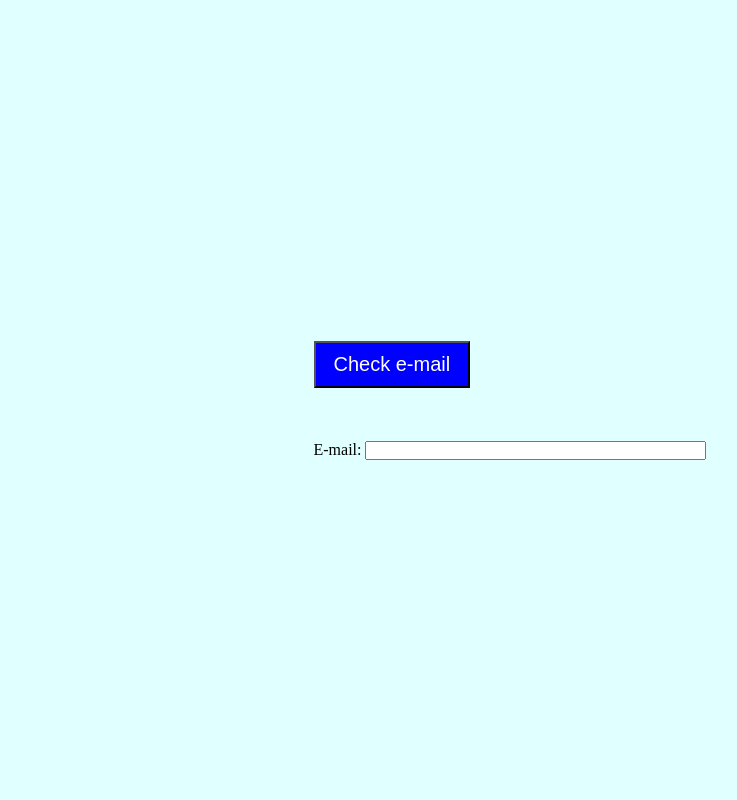
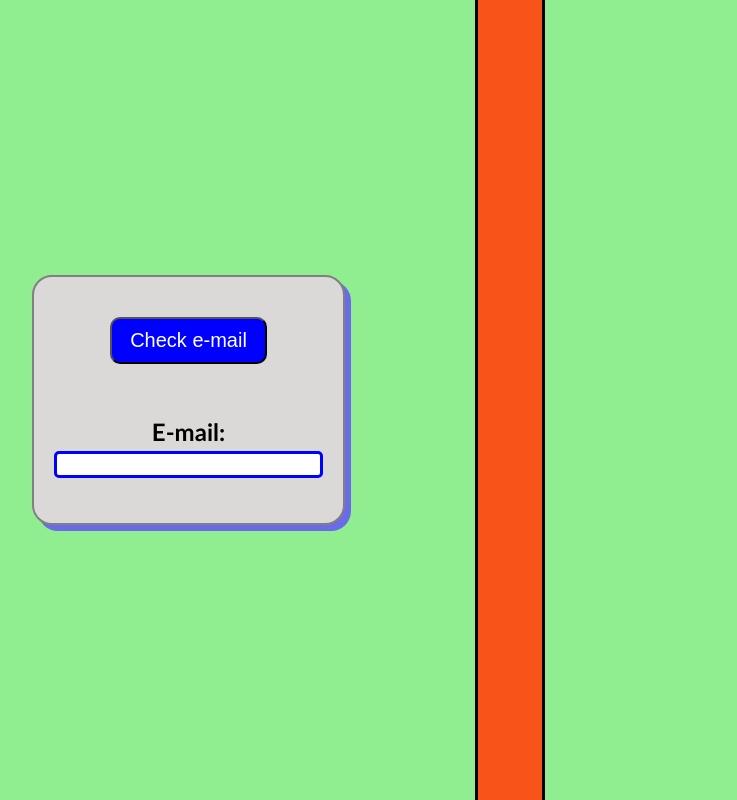
Before and after one commit to MicheleSula/js-mail-dadi, a plain HTML site: page index.html in a window 1280 px wide. Both pictures are taken after a click on the button "Check e-mail". Shown: the whole page, without its empty margins (130-867 px from the left). Drawn offline with Linux system fonts and the light colour scheme.

Commit message:
Added some style to email checker

```diff
--- a/assets/scripts/main.js
+++ b/assets/scripts/main.js
@@ -15,10 +15,17 @@ button.addEventListener("click",
         }
 
         if (emailInputChecker === 1) {
-            console.log("Element found");
+            document.querySelector("h3").classList.add('green-text');
+            document.querySelector("h3").innerHTML = "Email corretta";
         } else {
-            console.log("Element not found");
+            document.querySelector("h3").classList.add('red-text');
+            document.querySelector("h3").innerHTML = "Email sbagliata";
         }
 
+        setTimeout(() => {
+            document.querySelector("h3").innerHTML = "";
+            document.querySelector("h3").classList.remove('red-text');
+            document.querySelector("h3").classList.remove('green-text');
+        }, 1000);
     }
 );
--- a/css/style.css
+++ b/css/style.css
@@ -4,13 +4,68 @@
     box-sizing: border-box;
 }
 
+body {
+    font-family: 'Gill Sans', 'Gill Sans MT', Calibri, 'Trebuchet MS', sans-serif;
+}
+
+.green-text {
+    color: green;
+}
+
+.red-text {
+    color: red;
+}
+
+h3 {
+    font-weight: bold;
+}
+
+#input {
+
+    border: 3px solid blue;
+    padding: 3px;
+    border-radius: 5px;
+    margin-top: 5px;
+    margin-bottom: 5px;
+}
 main {
     height: 100vh;
     width: 100vw;
     display: flex;
+    background-color: lightgreen;
+}
+
+#section-left {
+    width: 45%;
+    height: 100%;
+    margin-left: 2.5%;
+    display: flex;
     justify-content: center;
     align-items: center;
-    background-color: lightcyan;
+    border-right: 3px solid rgb(0, 0, 0);
+}
+#fill-color {
+    width: 5%;
+    height: 100%;
+    background-color: rgb(248, 84, 25);
+}
+#section-right {
+    width: 45%;
+    height: 100%;
+    margin-right: 2.5%;
+    display: flex;
+    justify-content: center;
+    align-items: center;
+    border-left: 3px solid rgb(0, 0, 0);
+}
+
+#mail-container {
+    text-align: center;
+    background-color: rgb(219, 216, 216);
+    border-radius: 20px;
+    padding: 40px 20px;
+    box-shadow: 6px 6px rgb(107, 107, 232);
+    border: 2px solid gray;
 }
 
 .btn-container {
@@ -22,4 +77,5 @@ main {
     background-color: blue;
     color: white;
     font-size: 20px;
+    border-radius: 10px;
 }
--- a/index.html
+++ b/index.html
@@ -10,16 +10,24 @@
 </head>
 <body>
     <main>
-        <div>
-            <div class="btn-container">
-                <button id="button" class="btn">Check e-mail</button>
+        <section id="section-left">
+            <div id="mail-container">
+                <div class="btn-container">
+                    <button id="button" class="btn">Check e-mail</button>
+                </div>
+                <div>
+                    <h2>E-mail:</h2>
+
+                    <input type="email" id="input" name="email" required minlength="4" maxlength="20" size="30">
+                </div>
+                <h3></h3>
             </div>
-            <div>
-                <label for="email">E-mail:</label>
+        </section>
+        <div id="fill-color"></div>
+        <section id="section-right">
 
-                <input type="email" id="input" name="email" required minlength="4" maxlength="20" size="40">
-            </div>
-        </div>
+        </section>
+
     </main>
     <script type="text/javascript" src="assets/scripts/main.js"></script>
 </body>
```
